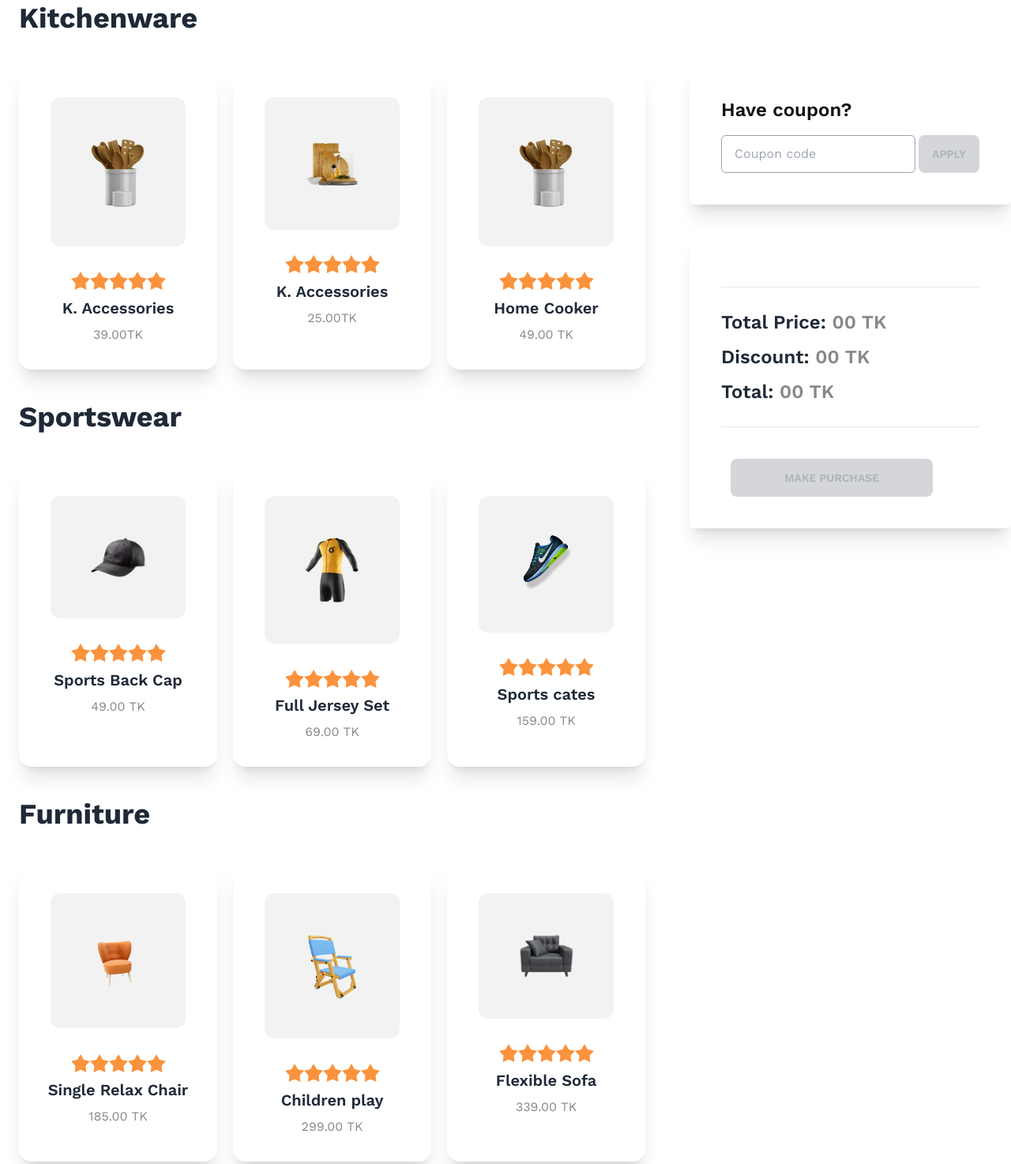
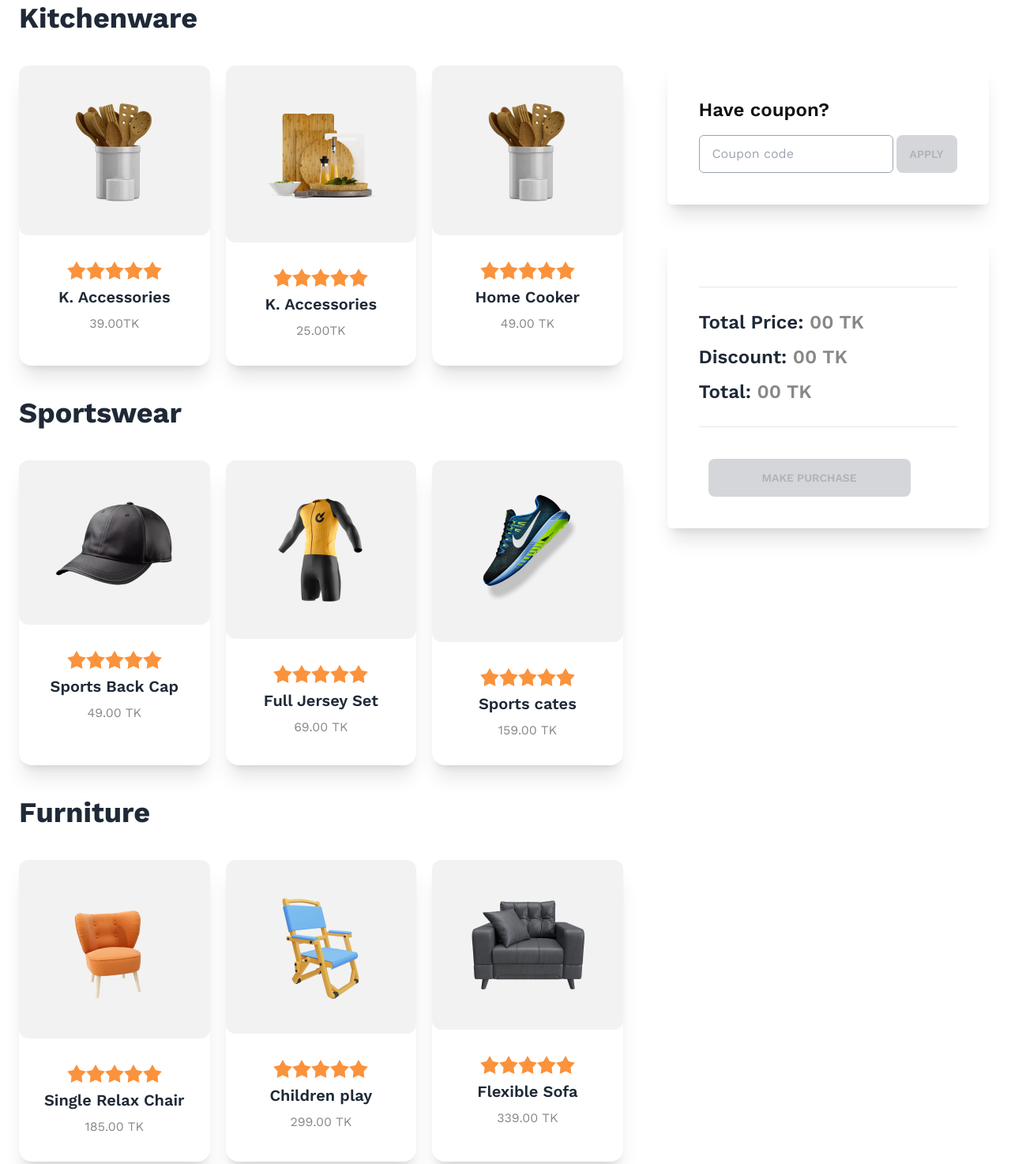
Before and after one commit to muddasirfaiyaj66/summer-sale, a plain HTML site: page index.html in a window 1280 px wide. Shown: the part 837-2311 px from the top of the page at 79% size. Drawn offline with nearby package versions, Linux system fonts and the light colour scheme.

Commit message:
some design change

```diff
--- a/index.html
+++ b/index.html
@@ -27,7 +27,7 @@
     <header >
         <div class="hero min-h-screen bg-[#F9F6E2]">
             <div class="hero-content flex-col md:flex-row-reverse">
-                <img src="/images/Summer 1.png" class="md:w-[250px] lg:w-[500px] w-[200px] rounded-lg " />
+                <img src="/images/Summer 1.png" class="md:w-[250px] lg:w-[500px]  rounded-lg " />
                 <div>
                     <p class=" text-2xl lg:text-3xl font-medium mx-3 lg:mx-20 my-10">---SALE FEVER---</p>
                     <h1 class="text-3xl md:text-4xl lg:text-5xl font-bold text-[#111111]">Purchase TK 200 or <br>
@@ -42,25 +42,24 @@
     <!-- header end  -->
     <main>
         <!-- shopping section  -->
-        <section class="max-w-screen-xl mx-auto flex flex-col-reverse md:flex-row gap-8">
+        <section class="max-w-screen-xl mx-auto flex flex-col md:flex-row gap-8">
             <!-- shopping cards section -->
             <div class="px-6">
                 <!-- Kitchenware section  -->
                 <div>
                     <h1 class="text-4xl my-10 font-bold">Kitchenware</h1>
                     <!-- Kitchenware cards container  -->
-                    <div class="my-10 grid grid-cols-1  lg:grid-cols-3 gap-5">
+                    <div class="my-10 grid grid-cols-1 md:grid-cols-2  lg:grid-cols-3 gap-5">
                         <!-- kitchenware card-1  -->
                         <div class="card  shadow-xl  ">
-                            <figure class="px-10 pt-10 ">
-                                <img src="/images/prod1.png"  onclick="handleClick(this)" alt="Shoes" class="rounded-xl bg-[#1111110D] p-12" />
+                            <figure class="px-3 py-10 rounded-xl  bg-[#1111110D]">
+                                <img src="/images/prod1.png"  onclick="handleClick(this)" alt="Shoes"/>
                             </figure>
                             <div class="card-body items-center text-center">
                                 <div class="rating">
                                     <input type="radio" name="rating-2" class="mask mask-star-2 bg-orange-400" />
+                                    <input type="radio" name="rating-2" class="mask mask-star-2 bg-orange-400" checked/>
                                     <input type="radio" name="rating-2" class="mask mask-star-2 bg-orange-400" />
-                                    <input type="radio" name="rating-2" class="mask mask-star-2 bg-orange-400"
-                                        checked />
                                     <input type="radio" name="rating-2" class="mask mask-star-2 bg-orange-400" />
                                     <input type="radio" name="rating-2" class="mask mask-star-2 bg-orange-400" />
                                 </div>
@@ -71,8 +70,8 @@
                         </div>
                         <!-- kitchenware card-2  -->
                         <div class="card  shadow-xl  ">
-                            <figure class="px-10 pt-10 ">
-                                <img src="/images/prod2.png"  onclick="handleClick(this)" alt="Shoes" class="rounded-xl bg-[#1111110D] p-12" />
+                            <figure class="px-3 py-10 rounded-xl  bg-[#1111110D]">
+                                <img src="/images/prod2.png"  onclick="handleClick(this)" alt="Shoes"  />
                             </figure>
                             <div class="card-body items-center text-center">
                                 <div class="rating">
@@ -89,8 +88,8 @@
                         </div>
                         <!-- kitchenware card-3  -->
                         <div class="card  shadow-xl  ">
-                            <figure class="px-10 pt-10 ">
-                                <img src="/images/prod1.png" onclick="handleClick(this)" alt="Shoes" class="rounded-xl bg-[#1111110D] p-12" />
+                            <figure class="px-3 py-10 rounded-xl  bg-[#1111110D] ">
+                                <img src="/images/prod1.png" onclick="handleClick(this)" alt="Shoes"  />
                             </figure>
                             <div class="card-body items-center text-center">
                                 <div class="rating">
@@ -116,11 +115,11 @@
                 <div>
                     <h1 class="text-4xl my-10 font-bold">Sportswear</h1>
                     <!-- Sportswear cards container  -->
-                    <div class="my-10 grid grid-cols-1  lg:grid-cols-3 gap-5">
+                    <div class="my-10 grid grid-cols-1 md:grid-cols-2 lg:grid-cols-3 gap-5">
                         <!-- Sportswear card-1  -->
                         <div class="card  shadow-xl  ">
-                            <figure class="px-10 pt-10 ">
-                                <img src="/images/prod4.png" onclick="handleClick(this)" alt="Shoes" class="rounded-xl bg-[#1111110D] p-12" />
+                            <figure class=" px-3 py-10 rounded-xl  bg-[#1111110D] ">
+                                <img src="/images/prod4.png" onclick="handleClick(this)" alt="Shoes"  />
                             </figure>
                             <div class="card-body items-center text-center">
                                 <div class="rating">
@@ -138,8 +137,8 @@
                         </div>
                         <!-- Sportswear card-2  -->
                         <div class="card  shadow-xl  ">
-                            <figure class="px-10 pt-10 ">
-                                <img src="/images/prod5.png" onclick="handleClick(this)" alt="Shoes" class="rounded-xl bg-[#1111110D] p-12" />
+                            <figure class="px-3 py-10 rounded-xl  bg-[#1111110D] ">
+                                <img src="/images/prod5.png" onclick="handleClick(this)" alt="Shoes"  />
                             </figure>
                             <div class="card-body items-center text-center">
                                 <div class="rating">
@@ -157,8 +156,8 @@
                         </div>
                         <!-- Sportswear card-3  -->
                         <div class="card  shadow-xl  ">
-                            <figure class="px-10 pt-10 ">
-                                <img src="/images/prod6.png" onclick="handleClick(this)" alt="Shoes" class="rounded-xl bg-[#1111110D] p-12" />
+                            <figure class="px-3 py-10 rounded-xl  bg-[#1111110D] ">
+                                <img src="/images/prod6.png" onclick="handleClick(this)" alt="Shoes"  />
                             </figure>
                             <div class="card-body items-center text-center">
                                 <div class="rating">
@@ -182,11 +181,11 @@
                 <div>
                     <h1 class="text-4xl my-10 font-bold">Furniture</h1>
                     <!-- Furniture cards container  -->
-                    <div class="my-10 grid grid-cols-1  lg:grid-cols-3 gap-5">
+                    <div class="my-10 grid grid-cols-1 md:grid-cols-2 lg:grid-cols-3 gap-5">
                         <!-- Furniture card-1  -->
                         <div class="card  shadow-xl  ">
-                            <figure class="px-10 pt-10 ">
-                                <img src="/images/prod7.png" onclick="handleClick(this)" alt="Shoes" class="rounded-xl bg-[#1111110D] p-12" />
+                            <figure class="px-3 py-10 rounded-xl  bg-[#1111110D] ">
+                                <img src="/images/prod7.png" onclick="handleClick(this)" alt="Shoes"  />
                             </figure>
                             <div class="card-body items-center text-center">
                                 <div class="rating">
@@ -204,8 +203,8 @@
                         </div>
                         <!-- Furniture card-2  -->
                         <div class="card  shadow-xl  ">
-                            <figure class="px-10 pt-10 ">
-                                <img src="/images/prod8.png" onclick="handleClick(this)" alt="Shoes" class="rounded-xl bg-[#1111110D] p-12" />
+                            <figure class="px-3 py-10 rounded-xl  bg-[#1111110D] ">
+                                <img src="/images/prod8.png" onclick="handleClick(this)" alt="Shoes"  />
                             </figure>
                             <div class="card-body items-center text-center">
                                 <div class="rating">
@@ -223,8 +222,8 @@
                         </div>
                         <!-- Furniture card-3  -->
                         <div class="card  shadow-xl  ">
-                            <figure class="px-10 pt-10 ">
-                                <img src="/images/prod9.png" onclick="handleClick(this)" alt="Shoes" class="rounded-xl bg-[#1111110D] p-12" />
+                            <figure class="px-3 py-10 rounded-xl  bg-[#1111110D]">
+                                <img src="/images/prod9.png" onclick="handleClick(this)" alt="Shoes" />
                             </figure>
                             <div class="card-body items-center text-center">
                                 <div class="rating">
@@ -249,10 +248,10 @@
             <div class="my-20">
                 <!-- coupon section  -->
 
-                <div class="my-10 card  shadow-xl rounded-md p-10">
+                <div class="my-10 card  shadow-xl rounded-md md:p-10 p-5">
                     <h2 class="text-2xl mb-4 font-semibold text-[#111111]">Have coupon?</h2>
                     <div class="flex">
-                        <input type="" id="coupon" class=" border border-gray-400 px-4 rounded-md" placeholder="Coupon code">
+                        <input type="" id="coupon" class=" border border-gray-400 md:px-4 px-2 rounded-md" placeholder="Coupon code">
                         <button disabled id="discount-btn" class="btn text-white ml-1 bg-[#E527B2] ">Apply</button>
                     </div>
                 </div>
@@ -281,7 +280,7 @@
                     <hr>
                     <!-- buy button  -->
                     <!-- Open the modal using ID.showModal() method -->
-                    <button disabled id="buy-btn" class="btn btn-wide mt-10 ml-3 text-white bg-[#E527B2]"
+                    <button disabled id="buy-btn" class="btn btn-wide mt-10 md:ml-3  text-white bg-[#E527B2]"
                         onclick="my_modal_5.showModal()">Make Purchase</button>
                     <dialog id="my_modal_5" class="modal modal-bottom sm:modal-middle">
                         <form method="dialog" class="modal-box">
```
